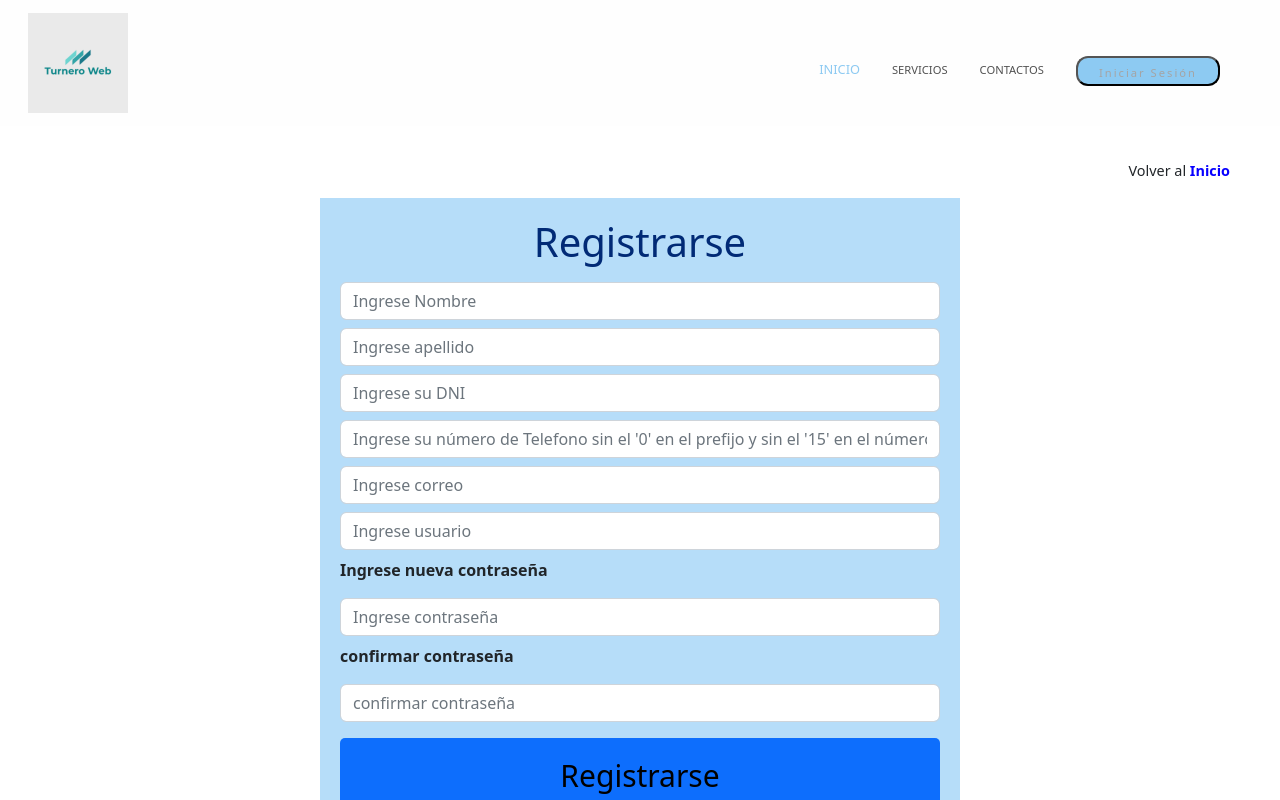
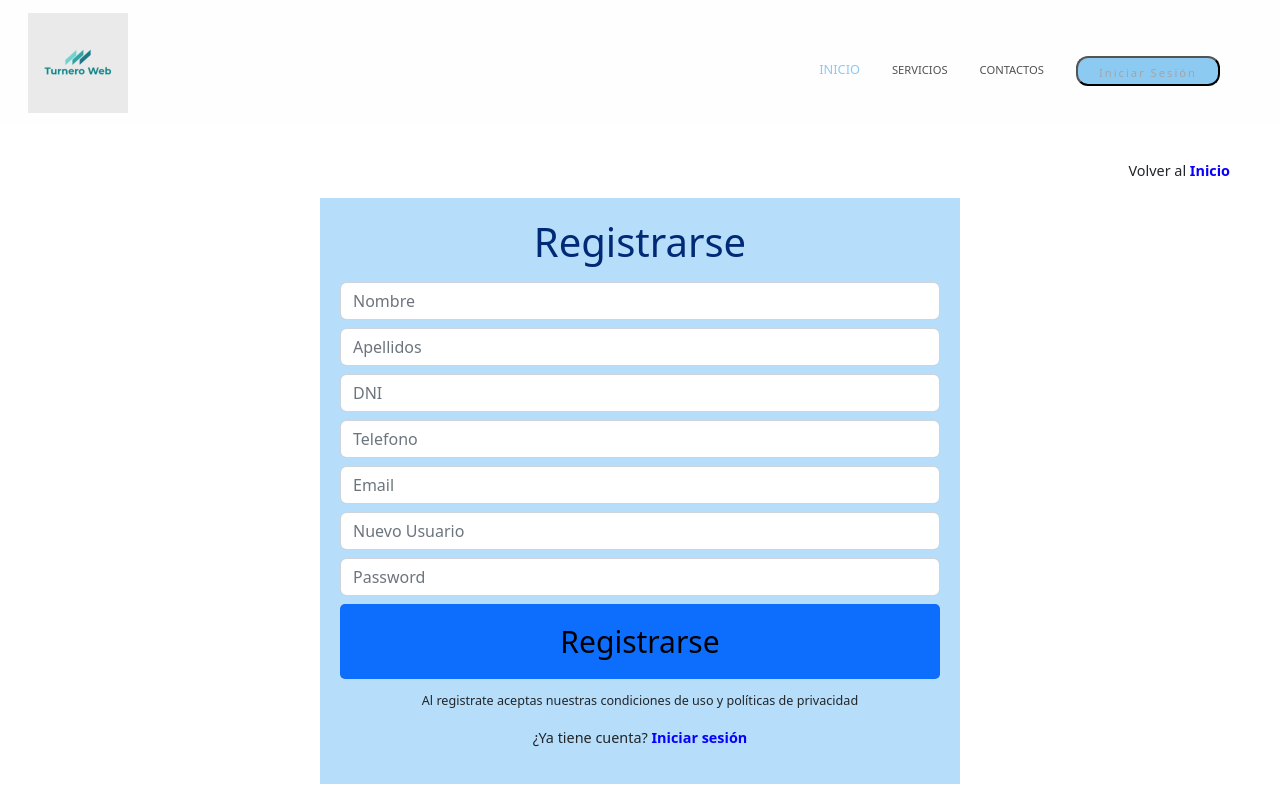
Before and after one commit to ElAlef/ProyectoFullstack, an Angular app in the folder turneroAngular/: page /Registro in a window 1280 px wide. Shown: the top 800 px of the page. Built offline with nearby package versions, Linux system fonts and the light colour scheme.

Commit message:
subo validaciones en el login y en el formulario de registro

```diff
--- a/turneroAngular/src/app/app.component.html
+++ b/turneroAngular/src/app/app.component.html
@@ -1,4 +1,4 @@
-<app-header></app-header>
+    <app-header></app-header>
 <div>
     <router-outlet></router-outlet>
 </div>
--- a/turneroAngular/src/app/componentes/login/login.component.css
+++ b/turneroAngular/src/app/componentes/login/login.component.css
@@ -49,3 +49,9 @@
 
     cursor: pointer;
   }
+  .ng-valid:not(form).ng-touched{
+    border-left:5px solid #42a948;
+  }
+  .ng-invalid:not(form).ng-touched {
+    border-left: 5px solid #a94442;
+  }
--- a/turneroAngular/src/app/componentes/registro/registro.component.css
+++ b/turneroAngular/src/app/componentes/registro/registro.component.css
@@ -96,3 +96,9 @@
   .linkVolver:hover {
     color: white;
   }
+  .ng-valid:not(form).ng-touched{
+    border-left:5px solid #42a948;
+  }
+  .ng-invalid:not(form).ng-touched {
+    border-left: 5px solid #a94442;
+  }
--- a/turneroAngular/src/app/componentes/registro/registro.component.html
+++ b/turneroAngular/src/app/componentes/registro/registro.component.html
@@ -10,64 +10,156 @@
       <a href="#" class="nav-enlace desaparece">Inicio</a> -->
       <p></p>
       <p></p>
-      <form id="formulario" novalidate>
-        <input class="form-control mb-2" type="text" name="username" placeholder="Ingrese Nombre" autocomplete="off"
-          id="username" required minlength="3" maxlength="30" pattern="^[A-Za-zÑñÁáÉéÍíÓóÚúÜü\s]+$"
-          title="solo letras en el nombre">
-        <p class="text-danger mb-2 d-none" id="alertName"></p>
+      <form id="formulario" novalidate [formGroup]="form" class="custom-form" method="post" (ngSubmit)="onEnviar($event)">
 
+        <div>
+          <input
 
-        <input class="form-control mb-2" type="text" name="userApellido" placeholder="Ingrese apellido" autocomplete="off"
-          id="userApellido" required minlength="3" maxlength="30" pattern="^[A-Za-zÑñÁáÉéÍíÓóÚúÜü\s]+$"
-          title="solo letras en el Apellido">
-        <p class="text-danger mb-2 d-none" id="alertApellido"></p>
+          class="form-control mb-2"
+          type="text"
+          formControlName="Nombre"
+          name="Nombre"
+          placeholder="Nombre"
+          required="required">
+
+          <div *ngIf="Nombre?.errors && Nombre?.touched">
+            <p *ngIf="Nombre?.hasError('required')" class="text-danger">
+              El Nombre es requerido
+            </p>
+            <p *ngIf="Nombre?.hasError('minlength')" class="text-danger">
+              El Nombre debe tener al menos 8 caracteres
+            </p>
+          </div>
+        </div>
+
+        <div>
+          <input
+          class="form-control mb-2"
+          type="text"
+          formControlName="Apellido"
+          name="Apellido"
+          placeholder="Apellidos"
+          required="required">
+
+          <div *ngIf="Apellido?.errors && Apellido?.touched">
+            <p *ngIf="Apellido?.hasError('required')" class="text-danger">
+              El Apellido es requerido
+            </p>
+            <p *ngIf="Apellido?.hasError('minlength')" class="text-danger">
+              El Apellido debe tener al menos 8 caracteres
+            </p>
+          </div>
+        </div>
+
+        <div>
+          <input
+          class="form-control mb-2"
+          type="text"
+          formControlName="Dni"
+          name="Dni"
+          placeholder="DNI"
+          required="required">
+
+          <div *ngIf="Dni?.errors && Dni?.touched">
+            <p *ngIf="Dni?.hasError('required')" class="text-danger">
+              El Dni es requerido
+            </p>
+            <p *ngIf="Dni?.hasError('minlength')" class="text-danger">
+              El Dni debe tener al menos 8 digitos
+            </p>
+          </div>
+        </div>
+
+        <div>
+          <input
+          class="form-control mb-2"
+          type="text"
+          formControlName="Telefono"
+          name="Telefono"
+          placeholder="Telefono"
+          required="required">
+
+          <div *ngIf="Telefono?.errors && Telefono?.touched">
+            <p *ngIf="Telefono?.hasError('required')" class="text-danger">
+              El Telefono es requerido
+            </p>
+            <p *ngIf="Telefono?.hasError('minlength')" class="text-danger">
+              El Telefono debe tener al menos 8 digitos
+            </p>
+          </div>
+        </div>
 
 
 
-        <input class="form-control mb-2" type="text" name="userDni" placeholder="Ingrese su DNI" autocomplete="off"
-          id="userDni" required minlength="3" maxlength="10" pattern="^[\d]{1,3}\.?[\d]{3,3}\.?[\d]{3,3}$"
-          title="solo numeros en el DNI">
-        <p class="text-danger mb-2 d-none" id="alertDni"></p>
+        <div>
+          <input
+          class="form-control mb-2"
+          type="email"
+          formControlName="mail"
+          name="email"
+          placeholder="Email"
+          required="required">
 
+          <div *ngIf="Mail?.errors && Mail?.touched">
+            <p *ngIf="Mail?.hasError('required')" class="text-danger">
+              El email es requerido
+            </p>
+            <p *ngIf="Mail?.hasError('email')" class="text-danger">
+              El formato del email debe ser válido
+            </p>
+          </div>
+        </div>
 
-        <input class="form-control mb-2" type="text" name="userTelefono"
-          placeholder="Ingrese su número de Telefono sin el '0' en el prefijo y sin el '15' en el número"
-          autocomplete="off" id="userTelefono" required minlength="3" maxlength="10"
-          pattern="^(?:(?:00)?549?)?0?(?:11|[2368]\d)(?:(?=\d{0,2}15)\d{2})??\d{8}$" title="solo numeros en el TELEFONO">
-        <p class="text-danger mb-2 d-none" id="alertTelefono"></p>
+        <div>
+          <input
+          class="form-control mb-2"
+          type="text"
+          formControlName="Usuario"
+          name="Usuario"
+          placeholder="Nuevo Usuario"
+          required="required">
+
+        <div *ngIf="Usuario?.errors && Usuario?.touched">
+          <p *ngIf="Usuario?.hasError('required')" class="text-danger">
+            El eUsuario es requerido
+          </p>
+          <p *ngIf="Usuario?.hasError('minlength')" class="text-danger">
+            El Usuario debe tener al menos 8 caracteres
+          </p>
+        </div>
 
 
 
+        </div>
 
-        <input class="form-control mb-2" type="email" placeholder="Ingrese correo" name="useremail" id="useremail"
-          autocomplete="off" required pattern="^[a-z0-9]+(\.[_a-z0-9]+)*@[a-z0-9-]+(\.[a-z0-9-]+)*(\.[a-z]{2,15})$"
-          title="Ingresa un correo valido">
-        <p class="text-danger mb-2 d-none" id="alertEmail"></p>
+        <div>
+          <input
+          class="form-control mb-2"
+          type="password"
+          formControlName="password"
+          name="password"
+          placeholder="Password"
+          required="required"
+        />
 
-
-        <input class="form-control mb-2" type="text" placeholder="Ingrese usuario" name="userUsuario" id="userUsuario"
-          autocomplete="off" required pattern="^[A-Za-zÑñÁáÉéÍíÓóÚúÜü\s]+$" title="Ingresa un usuario valido">
-        <p class="text-danger mb-2 d-none" id="alertUsuario"></p>
-        <p><b>Ingrese nueva contraseña</b></p>
-
-
-        <input class="form-control mb-2" type="password" placeholder="Ingrese contraseña" name="userContrasena"
-          id="userContrasena" autocomplete="off" required pattern=" ^(?=\w*\d)(?=\w*[A-Z])(?=\w*[a-z])\S{8,16}$"
-          title="Ingresa una contraseña">
-        <p class="text-danger mb-2 d-none" id="alertContrasena"></p>
-        <p><b>confirmar contraseña</b></p>
-
-        <input class="form-control mb-2" type="password" placeholder="confirmar contraseña" name="userContrasena1"
-          id="userContrasena1" autocomplete="off" required pattern=" ^(?=\w*\d)(?=\w*[A-Z])(?=\w*[a-z])\S{8,16}$"
-          title="Ingresa una contraseña1">
-        <p class="text-danger mb-2 d-none" id="alertContrasena1"></p>
+          <div *ngIf="Password?.errors && Password?.touched">
+            <p *ngIf="Password?.hasError('required')" class="text-danger">
+              El Password es requerido
+            </p>
+            <p *ngIf="Password?.hasError('minlength')" class="text-danger">
+              El formato del Password debe ser válido
+            </p>
+          </div>
+        </div>
 
 
 
-        <p></p>
+        <div>
+          <button type="submit" class="btn btn-primary botonRegistrarse">Registrarse</button>
+        </div>
 
-        <button type="submit" class="btn btn-primary botonRegistrarse">Registrarse</button>
-      </form>
+
+
 
       <p class="ParrafoPieRegistro"> <small>Al registrate aceptas nuestras condiciones de uso y
           políticas de privacidad</small> </p>
@@ -75,5 +167,7 @@
             sesión</b></a></p>
 
       <div class="alert alert-success my-2 d-none" id="Alertsuccess"></div>
+    </form>
     </div>
+
   </body>
--- a/turneroAngular/src/app/componentes/registro/registro.component.ts
+++ b/turneroAngular/src/app/componentes/registro/registro.component.ts
@@ -1,5 +1,5 @@
-import { Component } from '@angular/core';
-
+import { Component, OnInit } from '@angular/core';
+import { FormBuilder,FormGroup, Validators } from '@angular/forms';
 
 
 @Component({
@@ -7,6 +7,69 @@ import { Component } from '@angular/core';
   templateUrl: './registro.component.html',
   styleUrls: ['./registro.component.css']
 })
-export class RegistroComponent {
+export class RegistroComponent implements OnInit {
+  form!: FormGroup;
+
+  constructor(private formBuilder: FormBuilder) {}
+  ngOnInit() {
+    this.form = this.formBuilder.group(
+      {
+        Nombre:['',[Validators.required, Validators.minLength(8)]],
+        Apellido:['',[Validators.required, Validators.minLength(8)]],
+        Dni:['',[Validators.required, Validators.minLength(8)]],
+        Telefono:['',[Validators.required, Validators.minLength(8)]],
+        Usuario:['',[Validators.required, Validators.minLength(8)]],
+        password:['',[Validators.required, Validators.minLength(8)]],
+        mail:['',[Validators.required, Validators.email]]
+           })
+          }
+          get Nombre()
+          {
+            return this.form.get('Nombre');
+          }
+          get Apellido()
+          {
+            return this.form.get('Apellido');
+          }
+          get Dni()
+          {
+            return this.form.get('Dni');
+          }
+          get Telefono()
+          {
+            return this.form.get('Telefono');
+          }
+          get Mail()
+          {
+            return this.form.get('mail');
+          }
+          get Usuario()
+          {
+            return this.form.get('Usuario');
+          }
+          get Password()
+          {
+            return this.form.get('password');
+          }
+
+
+
+
+
+
+
+          onEnviar(event: Event)
+          {
+            event.preventDefault;
+
+            if (this.form.valid)
+            {
+              alert("Enviar al servidor...")
+            }else{
+              this.form.markAllAsTouched();
+            }
+
+          }
+
 
 }
```
Also changed, not shown: turneroAngular/src/app/componentes/login/login.component.html (+33 -6 lines), turneroAngular/src/app/componentes/login/login.component.ts (+37 -10 lines).
